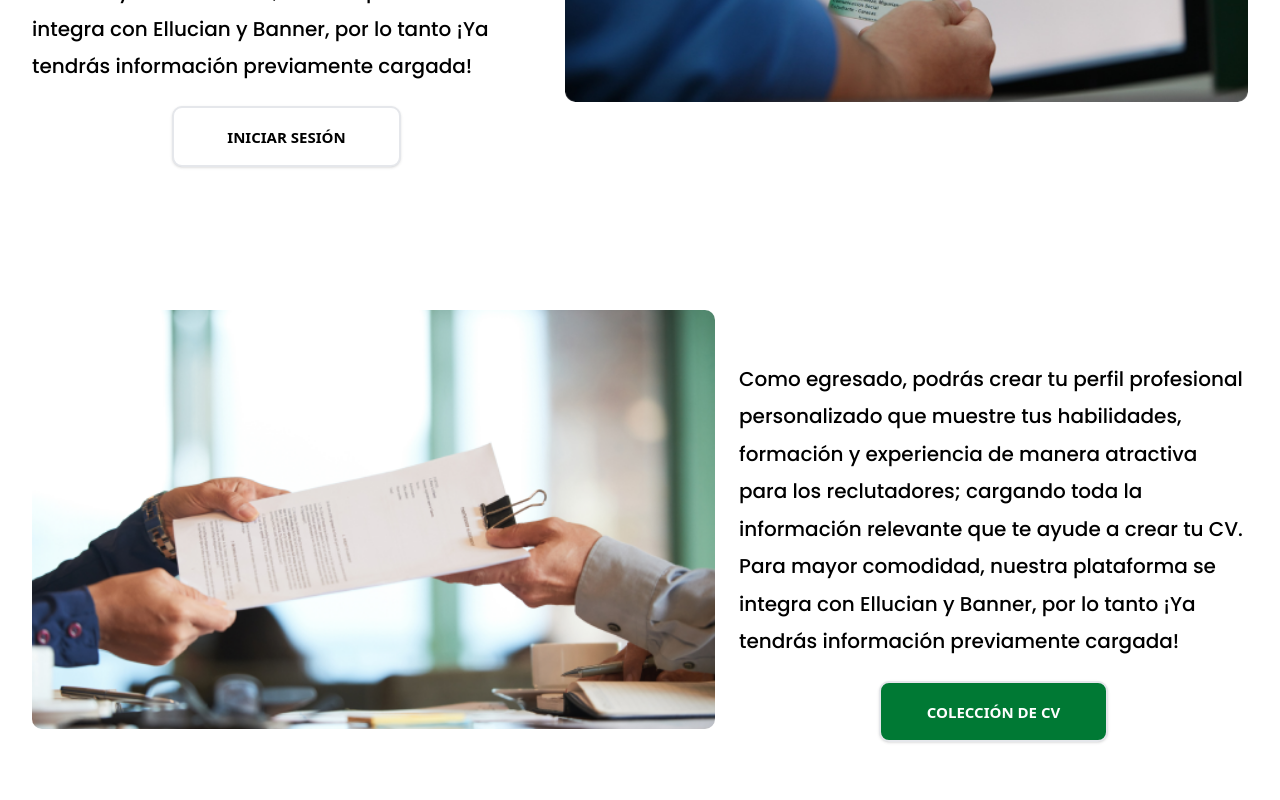
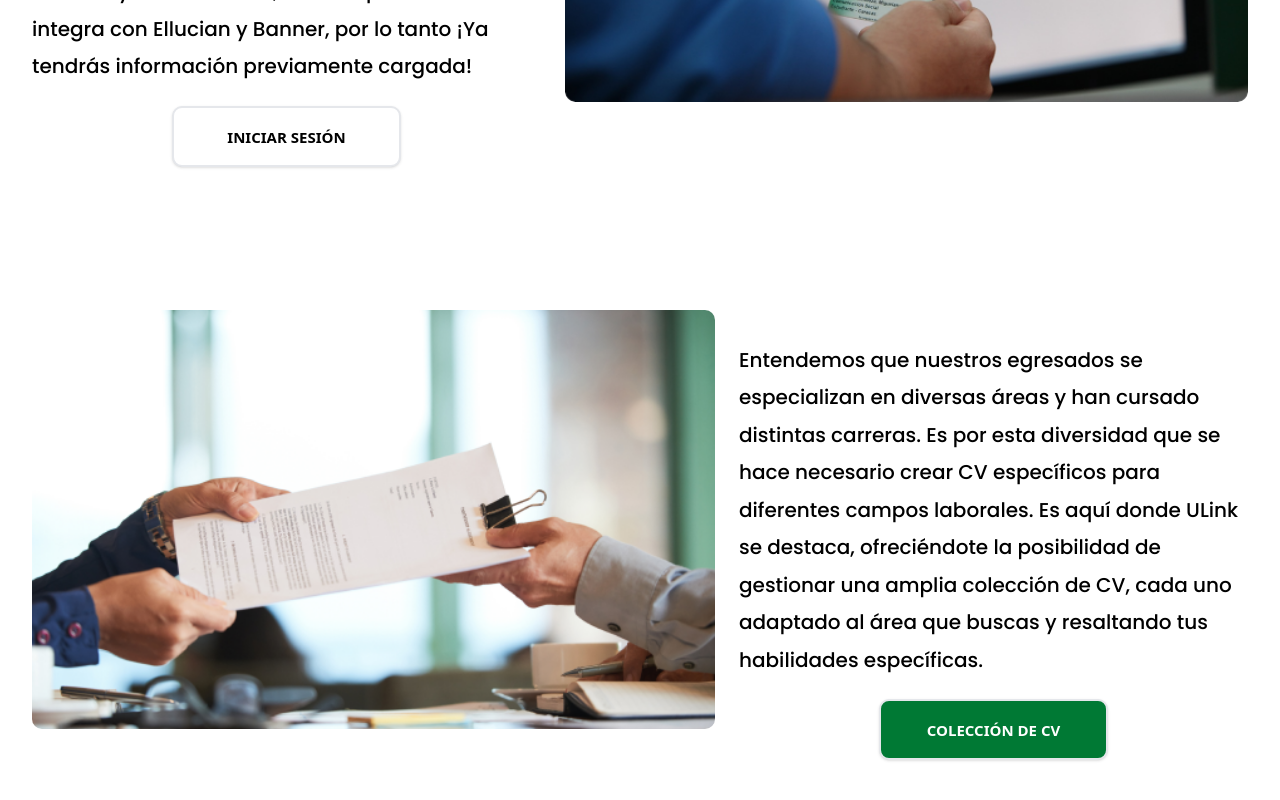
Before and after one commit to DaikoneKisu/uchamba-frontend, a SvelteKit app: page / in a window 1280 px wide. Shown: the part 1916-2716 px from the top of the page. Built offline with nearby package versions, Linux system fonts and the light colour scheme.

Commit message:
any appearance of cv|cvs to CV

```diff
--- a/src/routes/+page.svelte
+++ b/src/routes/+page.svelte
@@ -1,6 +1,4 @@
 <script lang="ts">
-  import { goto } from '$app/navigation'
-
   import LandingNavbar from './LandingNavbar.svelte'
 
   import ucab1 from '$lib/images/ucab1.png'
@@ -48,14 +46,14 @@
           href="/catalogue"
           class="font-['Open Sans'] inline-flex h-[61px] w-[229px] items-center justify-center gap-2.5 rounded-[10px] bg-ucab-green px-[16px] py-[19px] text-[15px] font-bold uppercase leading-snug text-brand-white shadow focus:outline-none"
         >
-          IR A CATALOGO
+          IR A CATÁLOGO
         </a>
 
         <a
           href="/login"
           class="font-['Open Sans'] mr-6 inline-flex h-[61px] w-[229px] items-center justify-center gap-2.5 rounded-[10px] border-2 bg-brand-white px-[16px] py-[19px] text-[15px] font-bold uppercase leading-snug text-ucab-black shadow transition focus:outline-none"
         >
-          INICIAR SESION
+          INICIAR SESIÓN
         </a>
       </div>
     </div>
@@ -137,11 +135,11 @@
         <p
           class="max-w-[551px] font-['Poppins'] text-[20px] font-medium leading-[37.50px] text-black"
         >
-          Como egresado, podrás crear tu perfil profesional personalizado que muestre tus
-          habilidades, formación y experiencia de manera atractiva para los reclutadores; cargando
-          toda la información relevante que te ayude a crear tu CV. Para mayor comodidad, nuestra
-          plataforma se integra con Ellucian y Banner, por lo tanto ¡Ya tendrás información
-          previamente cargada!
+          Entendemos que nuestros egresados se especializan en diversas áreas y han cursado
+          distintas carreras. Es por esta diversidad que se hace necesario crear CV específicos para
+          diferentes campos laborales. Es aquí donde ULink se destaca, ofreciéndote la posibilidad
+          de gestionar una amplia colección de CV, cada uno adaptado al área que buscas y resaltando
+          tus habilidades específicas.
         </p>
         <a
           href="/profile/me/cv"
--- a/src/routes/catalogue/(filters)/CareersDropdown.svelte
+++ b/src/routes/catalogue/(filters)/CareersDropdown.svelte
@@ -59,7 +59,7 @@
       <Checkbox
         form="filters"
         disabled={false}
-        text="Buscar solo en CVs"
+        text="Buscar solo en CV"
         checked={careersFilter.has(true)}
         handleChange={(e) => {
           /*
--- a/src/routes/catalogue/CollectionCVModal.svelte
+++ b/src/routes/catalogue/CollectionCVModal.svelte
@@ -18,7 +18,7 @@
 </script>
 
 <Modal
-  title="Coleción de CV'S"
+  title="Colección de CV"
   subtitle="Descarga el CV que mejor se adapte a sus necesidades"
   icon={documentsIcon}
   bind:isOpen={openedModal}
--- a/src/routes/profile/[id=profile_id]/Tasks.svelte
+++ b/src/routes/profile/[id=profile_id]/Tasks.svelte
@@ -50,7 +50,7 @@
     </div>
 
     <p>
-      Al crear tu cv se activará tu perfil, el cual permite que los reclutadores te encuentren en el
+      Al crear tu CV se activará tu perfil, el cual permite que los reclutadores te encuentren en el
       catálogo de egresados. Puedes activarlo y desactivarlo cuando quieras.
     </p>
   {/if}
```
